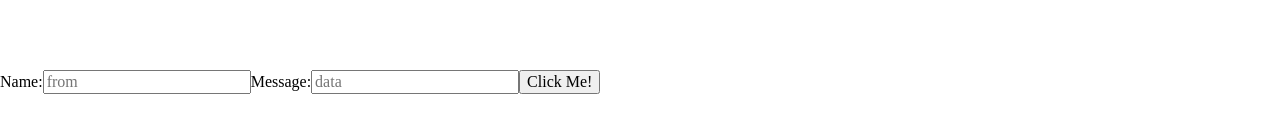
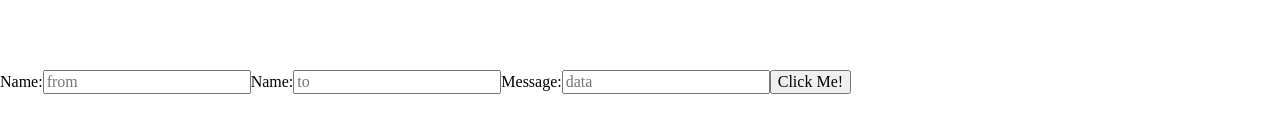
Before and after one commit to kamiifx/WebAppEksamen, a React (Create React App) app in the folder client/: page /contact in a window 1280 px wide. Shown: the part 491-624 px from the top of the page. Built offline with nearby package versions, Linux system fonts and the light colour scheme; no server answers.

Commit message:
adding user contact

```diff
--- a/client/src/components/Contact.js
+++ b/client/src/components/Contact.js
@@ -16,6 +16,11 @@ function Contact(){
     const history = useHistory();
     const {user, setUser} = useAuthContext();
     const [loading, setLoading] = useState(false)
+    const [formData, setFormData] = useState({
+        from: '',
+        to: 'asd',
+        data: '',
+    });
     const { register, errors, handleSubmit, formState } = useForm({
         mode: 'onBlur',
     });
@@ -34,7 +39,8 @@ function Contact(){
             }
         };
         fetchUserData();
-    },[user])
+    },[user]
+    )
 
 
 
@@ -70,12 +76,18 @@ function Contact(){
                 <input id="from"
                        placeholder="from"
                        name="from"
-
                        type="from"
                        ref={register({
                            required: true,
                        })}/>
-
+                <label htmlFor="to">Name:</label>
+                <input id="to"
+                       placeholder="to"
+                       name="to"
+                       type="to"
+                       ref={register({
+                           required: true,
+                       })}/>
                 <label htmlFor="data">Message:</label>
                 <input id="data"
                        placeholder="data"
```
